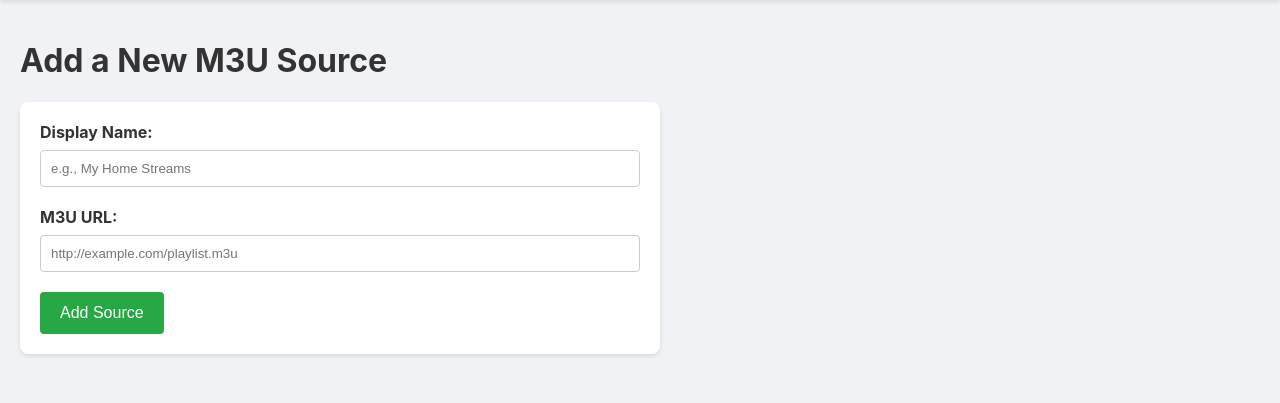
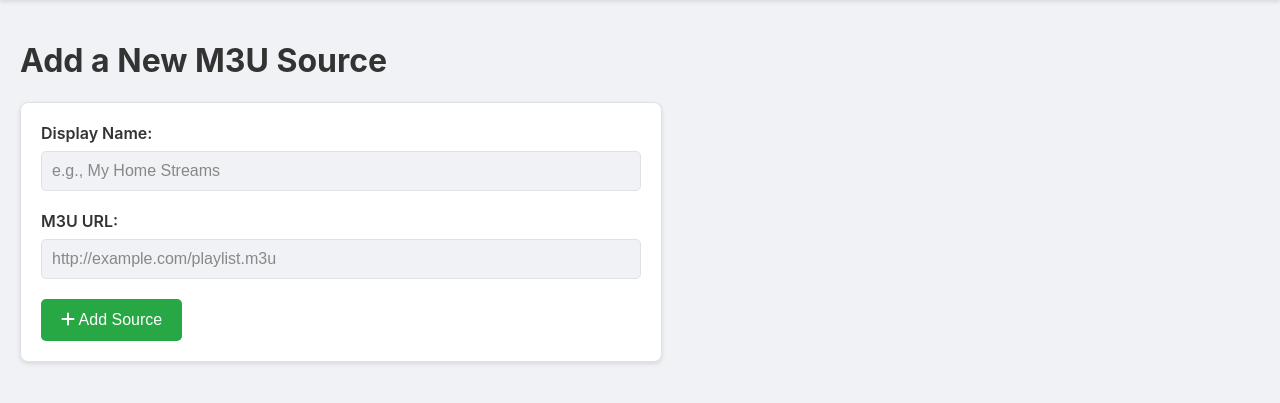
Before and after one commit to the-Commodore64/m3u-monitor, a Flask app: page /add in a window 1280 px wide. Shown: the part 61-464 px from the top of the page. Run offline with Flask 3, Linux system fonts and the light colour scheme; data that the repository does not hold is empty.

Commit message:
Update add_m3u.html

```diff
--- a/templates/add_m3u.html
+++ b/templates/add_m3u.html
@@ -2,18 +2,65 @@
 {% block title %}Add M3U Source{% endblock %}
 {% block content %}
 <h1>Add a New M3U Source</h1>
+
 <style>
-        form { max-width: 600px; margin: 20px 0; padding: 20px; background: #fff; border-radius: 8px; box-shadow: 0 2px 4px rgba(0,0,0,0.1); }
-        label { display: block; margin-bottom: 8px; font-weight: bold; }
-        input[type="text"], input[type="url"] { width: 100%; padding: 10px; margin-bottom: 20px; border: 1px solid #ccc; border-radius: 4px; box-sizing: border-box; }
-        button { background-color: #28a745; color: white; padding: 12px 20px; border: none; border-radius: 4px; cursor: pointer; font-size: 16px; }
-        button:hover { background-color: #218838; }
+    form {
+        max-width: 600px;
+        margin: 20px 0;
+        padding: 20px;
+        background: var(--card-bg);
+        border-radius: 8px;
+        box-shadow: 0 2px 4px rgba(0,0,0,0.1);
+        border: 1px solid var(--border);
+    }
+
+    label {
+        display: block;
+        margin-bottom: 8px;
+        font-weight: 600;
+        color: var(--text);
+    }
+
+    input[type="text"],
+    input[type="url"] {
+        width: 100%;
+        padding: 10px;
+        margin-bottom: 20px;
+        border: 1px solid var(--border);
+        border-radius: 5px;
+        background-color: var(--bg);
+        color: var(--text);
+        font-size: 1em;
+        box-sizing: border-box;
+    }
+
+    input[type="text"]::placeholder,
+    input[type="url"]::placeholder {
+        color: #888;
+    }
+
+    button {
+        background-color: #28a745;
+        color: white;
+        padding: 12px 20px;
+        border: none;
+        border-radius: 5px;
+        font-size: 16px;
+        cursor: pointer;
+    }
+
+    button:hover {
+        background-color: #218838;
+    }
 </style>
+
 <form action="{{ url_for('add_m3u') }}" method="post">
     <label for="name">Display Name:</label>
     <input type="text" id="name" name="name" placeholder="e.g., My Home Streams" required>
+
     <label for="url">M3U URL:</label>
     <input type="url" id="url" name="url" placeholder="http://example.com/playlist.m3u" required>
-        <button type="submit">Add Source</button>
+
+    <button type="submit"><i class="fas fa-plus"></i> Add Source</button>
 </form>
 {% endblock %}
```
Lines whose indentation alone changed are shown as unchanged.
